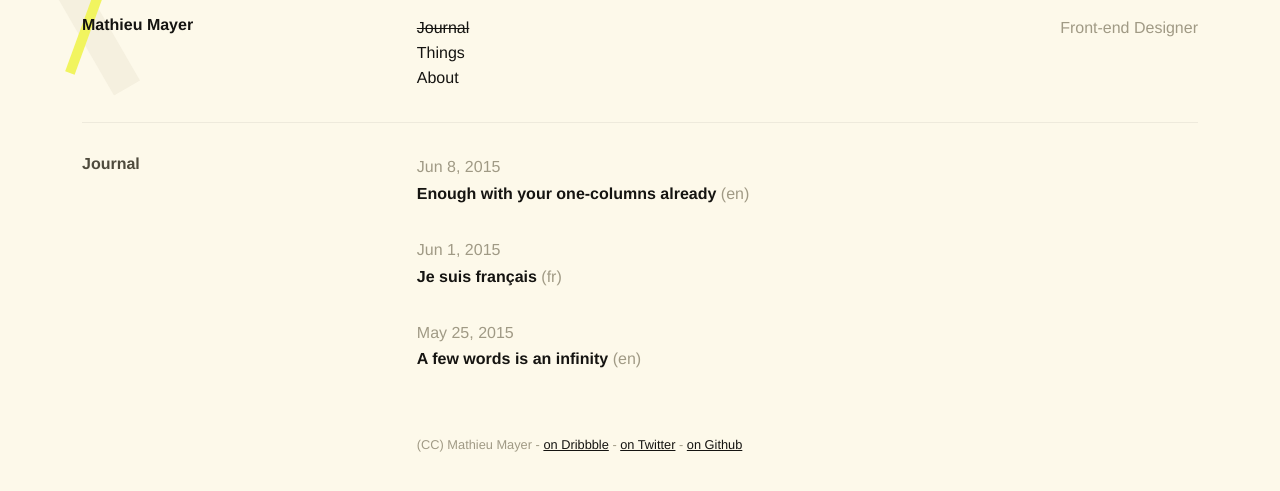
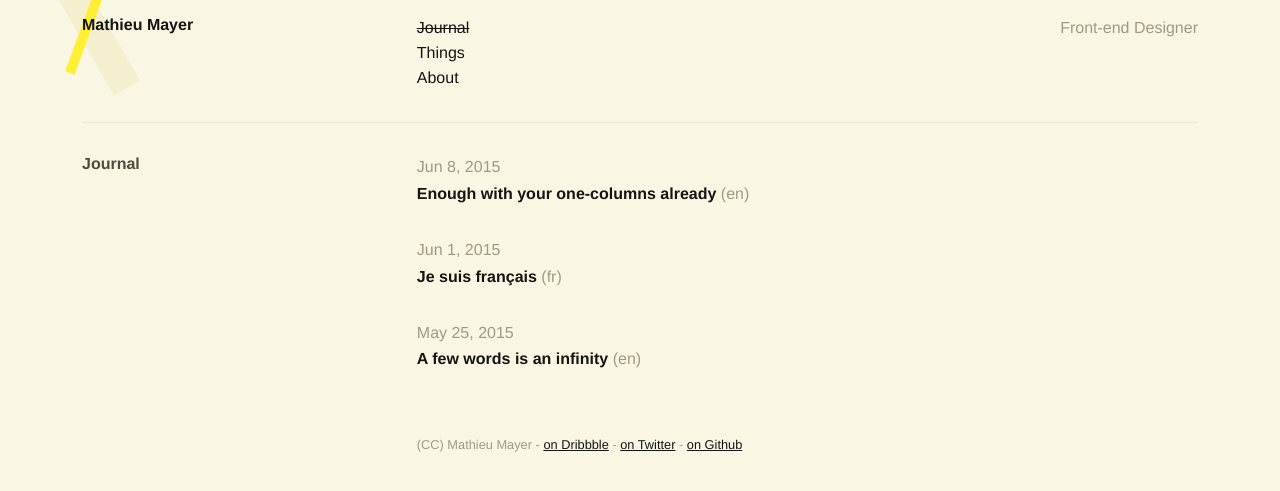
Before and after one commit to mx3m/mx3m.github.io, a Jekyll site: the page built from index.html, in a window 1280 px wide. Shown: the top 491 px of the page. Built offline with Jekyll 4.4.1, drawn with Linux system fonts in a browser that asks for light colours; nearby versions of some CDN libraries.

Commit message:
color update

```diff
--- a/_sass/00-base/_variables.scss
+++ b/_sass/00-base/_variables.scss
@@ -7,7 +7,7 @@ $color-link: darken($color-text, 20%);
 $color-link-hover: crimson;
 $color-link-visited: inherit;
 
-$color-background: #fdf9ea;
-$color-background-darker: #f5f0df;
+$color-background: #f9f6e4;
+$color-background-darker: darken($color-background, 5%);
 
-$color-bright: #f1f45f;
+$color-bright: #ffef33;
```
Also changed, not shown: _things/2014-07-01-aq.md (+1 -1 lines), _things/2014-12-20-think-with-google-apac.md (+1 -1 lines).
